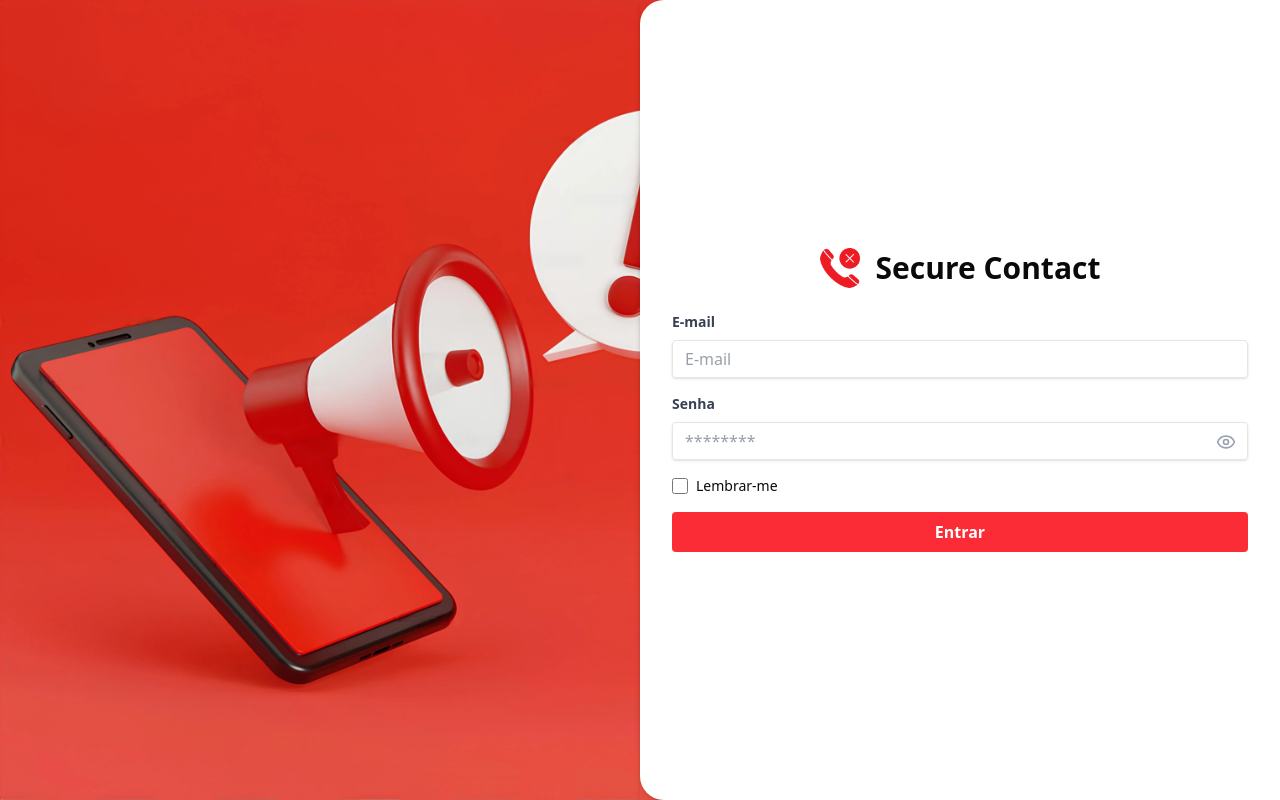
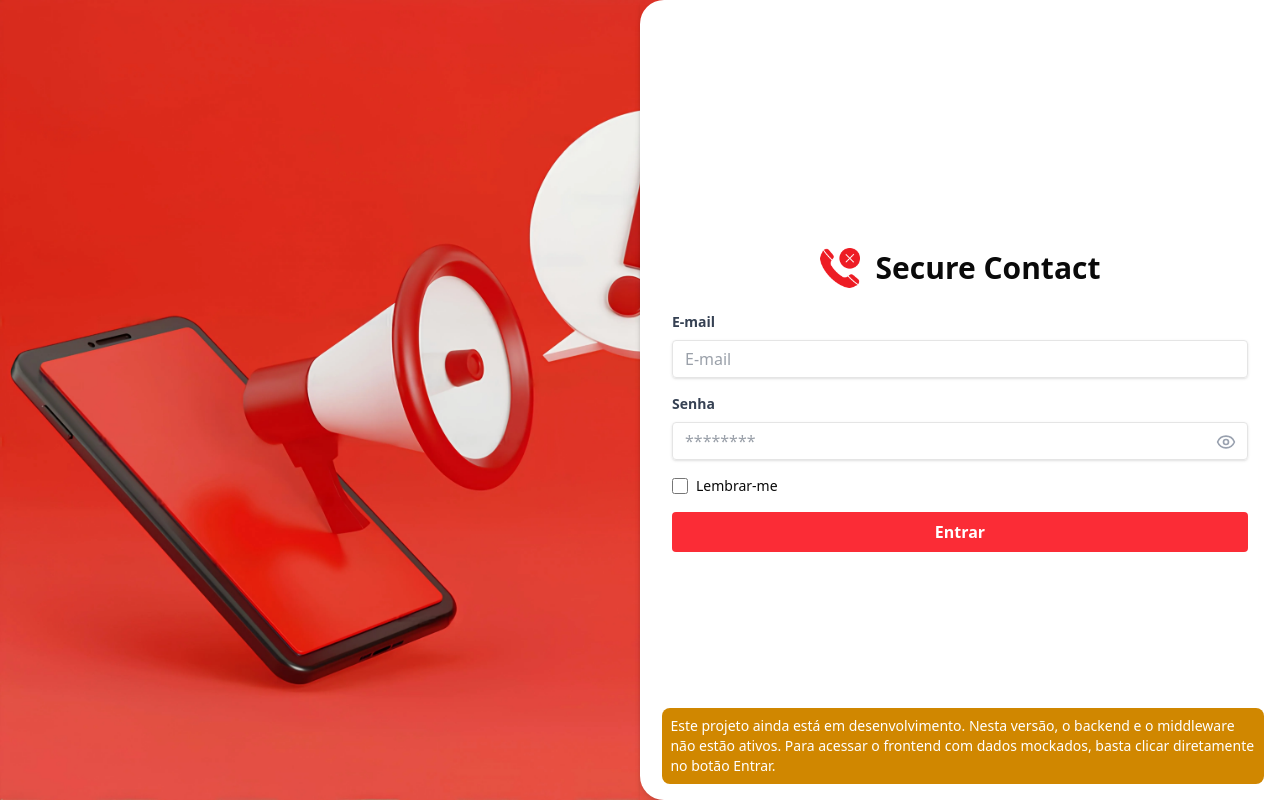
Before and after one commit to Maia-th/Secure-Contact, a Next.js app: page / in a window 1280 px wide. Built offline with nearby package versions, Linux system fonts and the light colour scheme.

Commit message:
add aviso

```diff
--- a/src/app/page.tsx
+++ b/src/app/page.tsx
@@ -90,13 +90,19 @@ export default function Login() {
             <button
               className="bg-red-500 hover:bg-red-600 text-white font-bold py-2 px-4 rounded focus:outline-none focus:shadow-outline cursor-pointer w-full"
               type="button"
-              onClick={() => window.location.href = "/buscar-numero"}
+              onClick={() => (window.location.href = "/buscar-numero")}
             >
               Entrar
             </button>
           </div>
         </form>
       </div>
+      {/* Aviso de Desenvolvimento - Remover */}
+      <p className="bg-yellow-600 text-white absolute bottom-0 right-0 p-2 m-4 rounded-md text-sm md:max-w-[47%]">
+        Este projeto ainda está em desenvolvimento. Nesta versão, o backend e o
+        middleware não estão ativos. Para acessar o frontend com dados mockados,
+        basta clicar diretamente no botão Entrar.
+      </p>
     </div>
   );
 }
```
Lines whose indentation alone changed are shown as unchanged.
